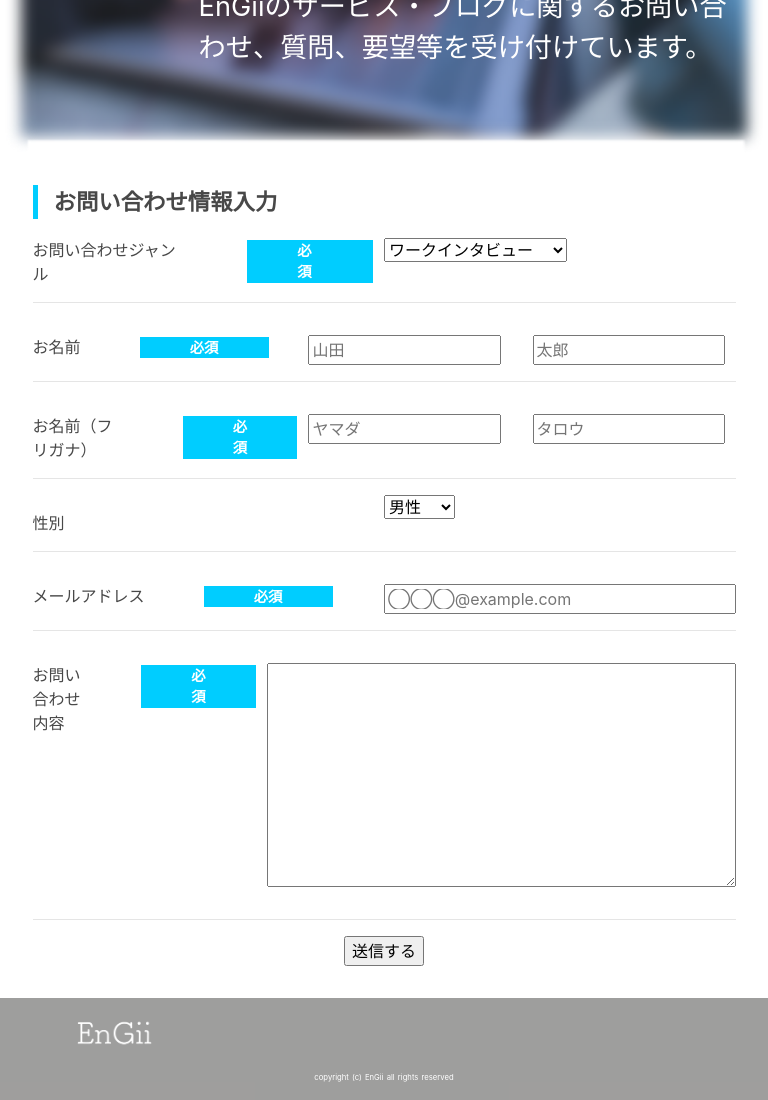
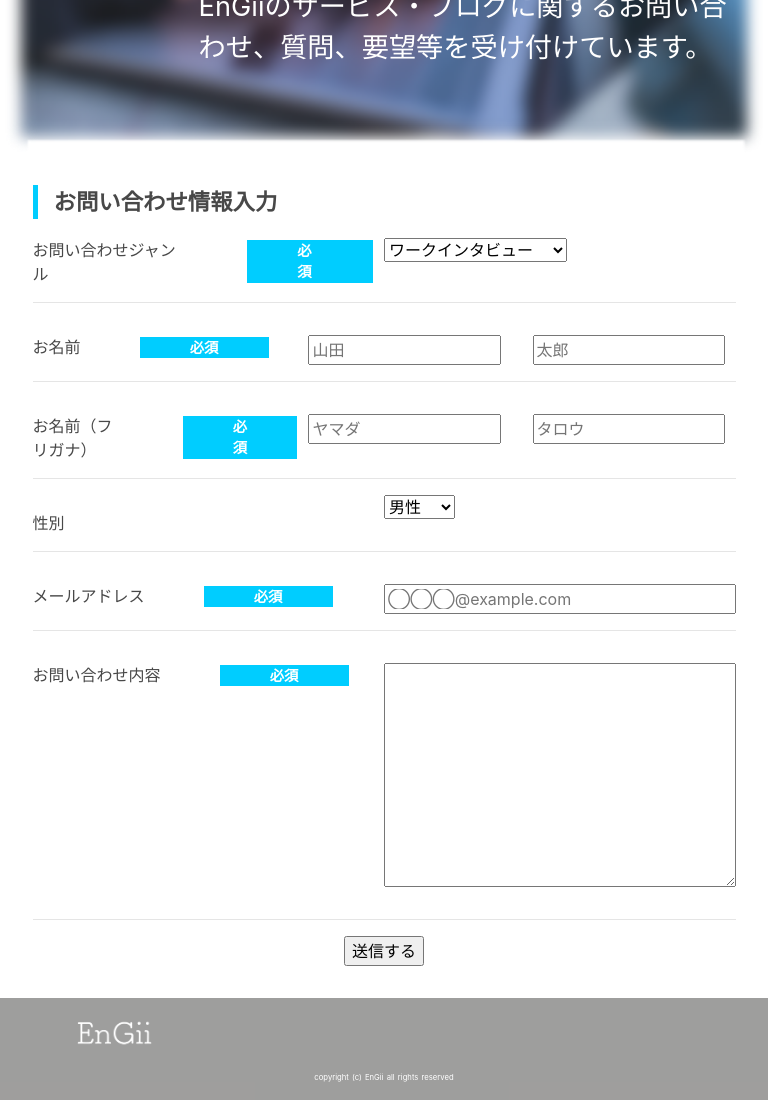
Before and after one commit to vivaruckk17/officialengii, a Nuxt app: page /contact in a window 768 px wide. Shown: the part 443-1543 px from the top of the page. Built offline with nearby package versions, Linux system fonts and the light colour scheme.

Commit message:
Update contact.vue

```diff
--- a/pages/contact.vue
+++ b/pages/contact.vue
@@ -305,6 +305,9 @@ export default {
   .mail-address-form-box{
     width:50%;
   }
+  .fac-content-form-box{
+    width: 50%;
+  }
 
 }
 
```
